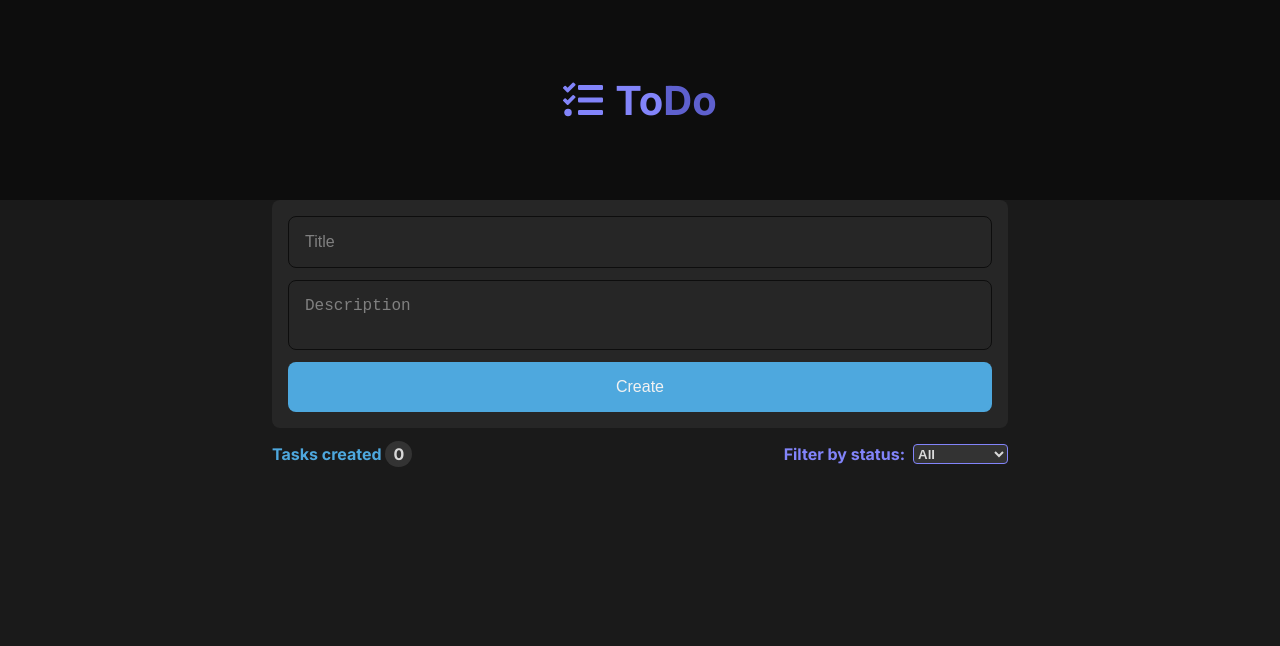
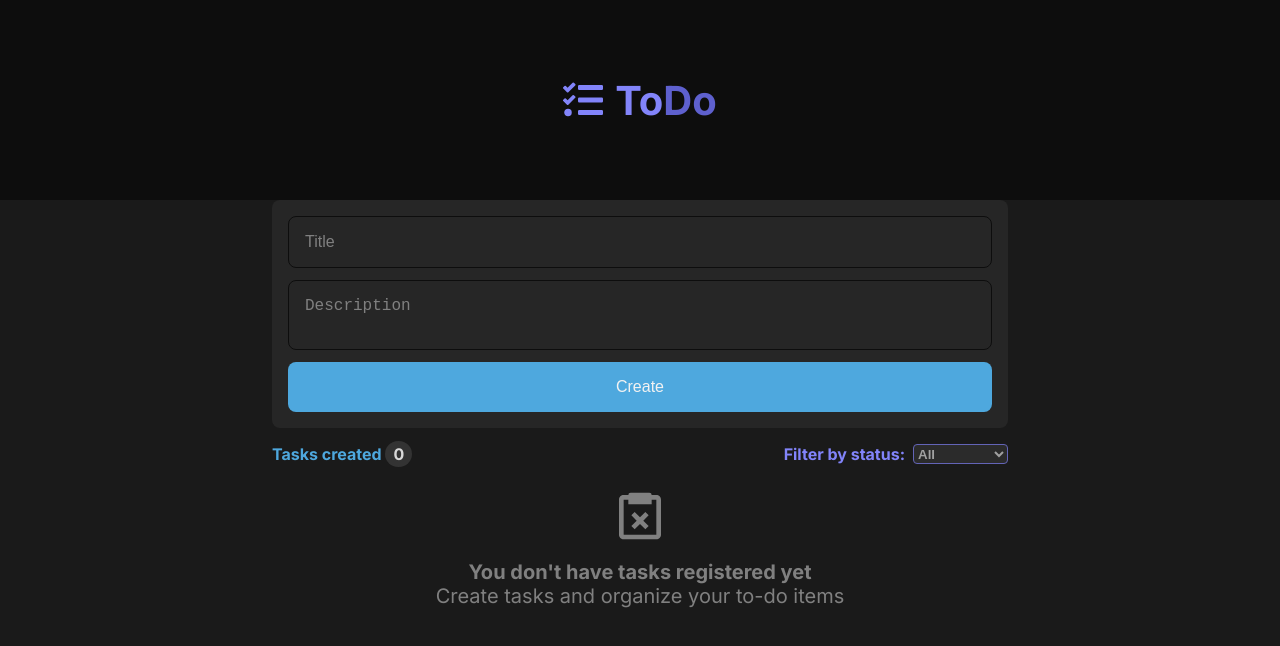
Before and after one commit to kevinCubas/taskmanager, a React (Vite) app: page / in a window 1280 px wide. Shown: the top 646 px of the page. Built offline with nearby package versions, Linux system fonts and the light colour scheme.

Commit message:
feat: add empty tasks section

```diff
--- a/src/components/Tasks/index.tsx
+++ b/src/components/Tasks/index.tsx
@@ -4,6 +4,7 @@ import { useTasksContext } from "../../hooks/useTasksContext";
 import { UpdateTaskModal } from "../UpdateTaskModal";
 import { useState } from "react";
 import { toast } from "react-toastify";
+import { BiTaskX } from "react-icons/bi";
 
 export function Tasks() {
   const [status, setStatus] = useState("all");
@@ -52,13 +53,14 @@ export function Tasks() {
         <S.SelectContainer>
           <label htmlFor="select-status">Filter by status:</label>
           <S.Select
+            disabled={tasks.length === 0}
             id="select-status"
             aria-label="Select an option"
             onChange={handleChange}
           >
             {options.map((option) => {
               return (
-                <option  key={option.value} value={option.value}>
+                <option key={option.value} value={option.value}>
                   {option.label}
                 </option>
               )
@@ -66,6 +68,17 @@ export function Tasks() {
           </S.Select>
         </S.SelectContainer>
       </S.Header>
+      {tasks.length === 0 ? (
+        <S.EmptyList>
+          <BiTaskX />
+          <p>You don't have tasks registered yet <br/>
+            <span>
+            Create tasks and organize your to-do items
+            </span>
+          </p>
+        </S.EmptyList>
+      ) : (
+        <>
           <S.List>
             {sortedList.map((task) => {
               return (
@@ -75,5 +88,7 @@ export function Tasks() {
           </S.List>
           <UpdateTaskModal />
         </>
+      )}
+    </>
   )
 }
--- a/src/components/Tasks/style.ts
+++ b/src/components/Tasks/style.ts
@@ -32,6 +32,34 @@ export const Select = styled.select`
   color: var(--gray-200);
   font-weight: 700;
   background-color: var(--gray-400);
+
+  :disabled {
+    cursor: not-allowed;
+  }
+`
+
+export const EmptyList = styled.div`
+  display: flex;
+  flex-direction: column;
+  align-items: center;
+  justify-content: center;
+  gap: 1rem;
+
+  & svg {
+    font-size: 3.5rem;
+    color: var(--gray-300);
+  }
+
+  & p {
+    color: var(--gray-300);
+    font-size: 1.25rem;
+    font-weight: 700;
+    text-align: center;
+
+    & span {
+      font-weight: 400;
+    }
+  }
 `
 
 export const List = styled.ul`
--- a/src/style/global.ts
+++ b/src/style/global.ts
@@ -47,6 +47,7 @@ export const GlobalStyle = createGlobalStyle`
   main {
     max-width: 736px;
     margin: 0 auto;
+    padding-bottom: 2rem;
   }
 
   button {
```
Lines whose indentation alone changed are shown as unchanged.
